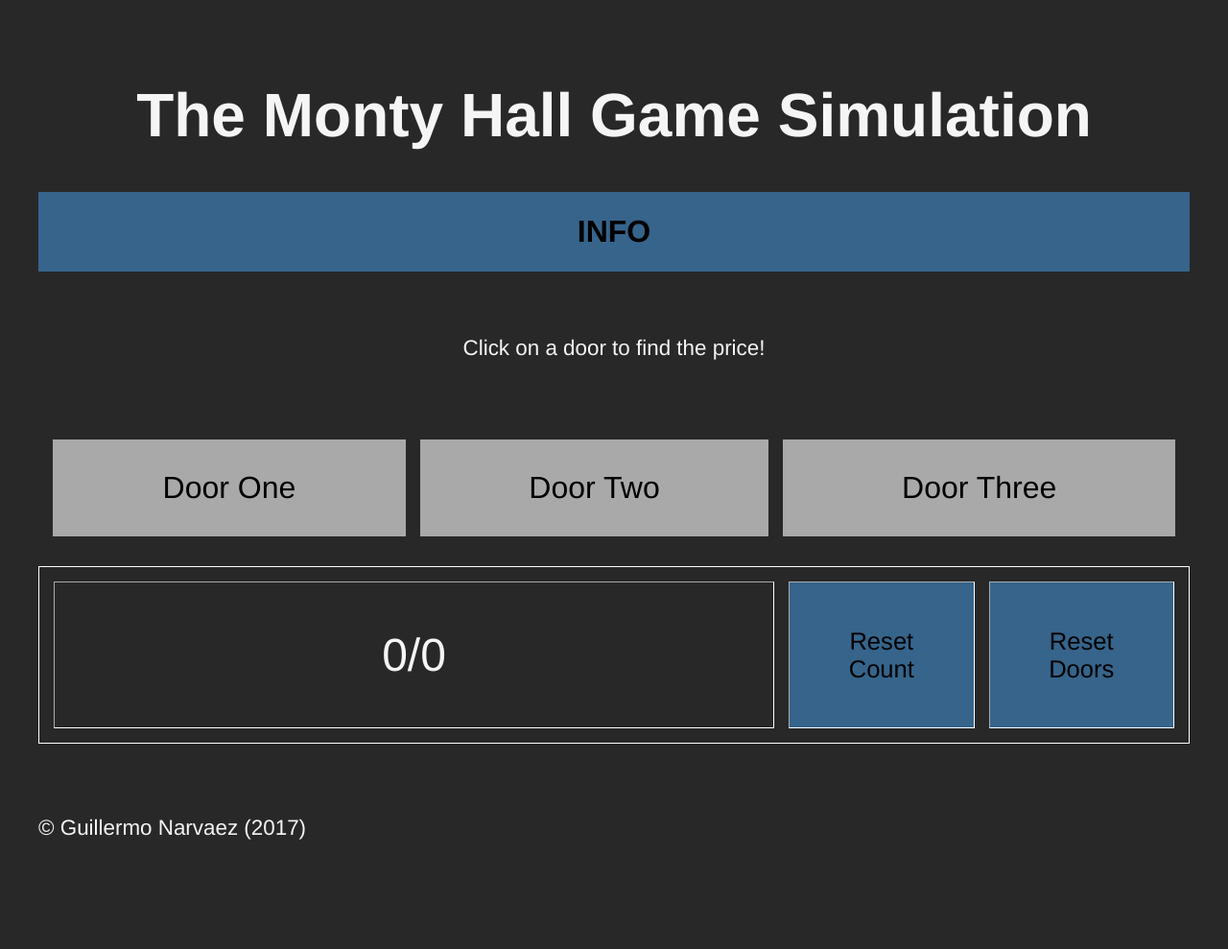
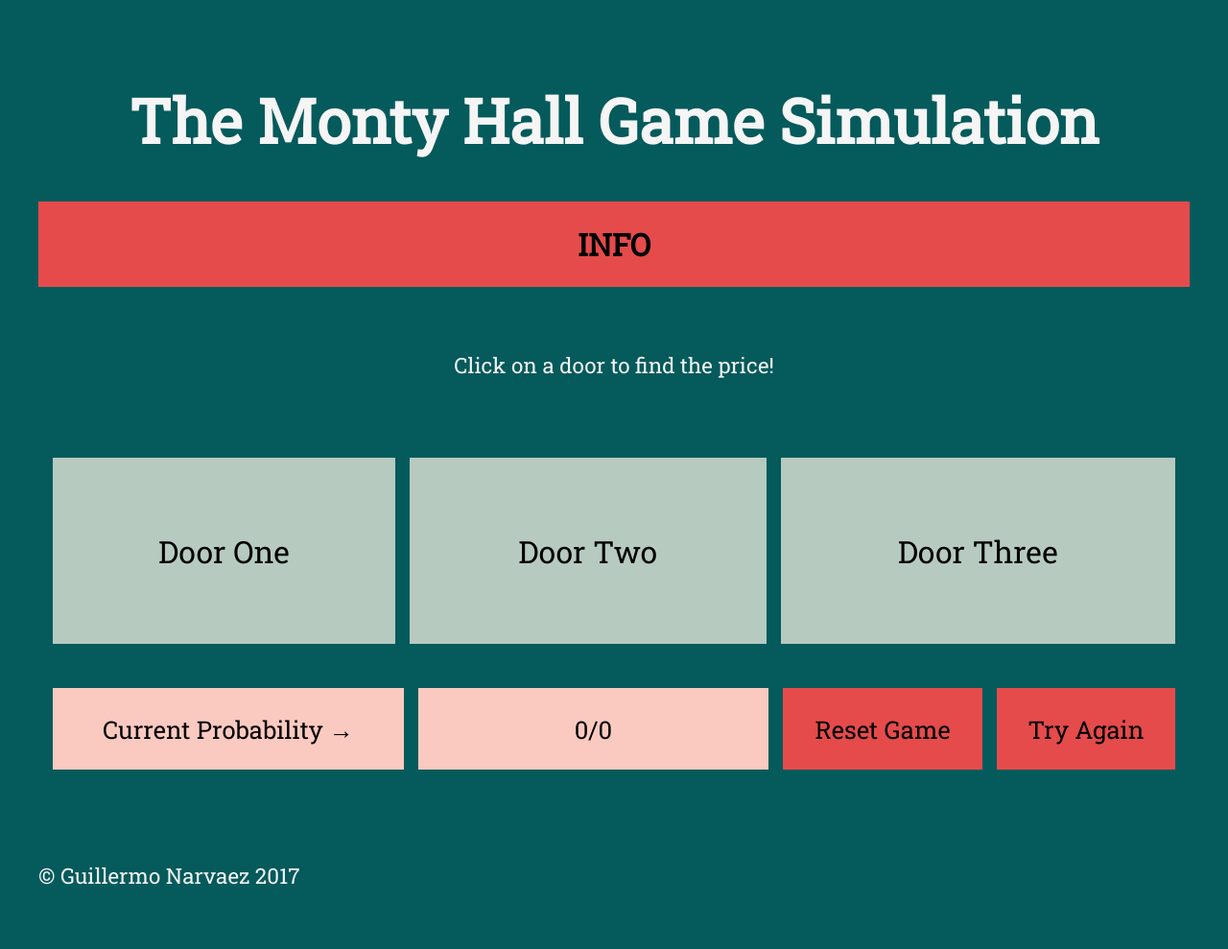
Before and after one commit to guillonapa/Monty-Hall, a PHP site: page / in a window 1280 px wide. Shown: the whole page at 96% size. Before the commit the page ends 875 px from the top, so only its background shows below. Run offline with PHP 8.4, Linux system fonts and the light colour scheme; some libraries are stand-ins or nearby versions.

Commit message:
Changed Style

```diff
--- a/home.html
+++ b/home.html
@@ -4,7 +4,7 @@
   <head>
     <!-- CSS file -->
     <link rel='stylesheet' type='text/css' href='main.css'>
-
+    <link href="https://fonts.googleapis.com/css?family=Roboto+Slab" rel="stylesheet">
     <title>The Monty Hall Site</title>
   </head>
   <body>
@@ -32,15 +32,17 @@
       <h1>Reset Doors</h1>
     </div> -->
 
-    <table class="bottom_table" style="width: 100%" cellspacing="15" border="10">
+    <table class="bottom_table" style="width: 100%" cellspacing="15" >
       <tr>
-        <td class="probability" style="width: 66%">0/0</td>
-        <td class="reset_count">Reset Count</td>
-        <td class="reset_button">Reset Doors</td>
+        <td class="probability_text" style="width: 32.5%">Current Probability &#8594;</td>
+        <!-- <td class="probability_arrow" style="width: 6%"></td> -->
+        <td class="probability" style="width: 32.5%">0/0</td>
+        <td class="reset_count">Reset Game</td>
+        <td class="reset_button">Try Again</td>
       </tr>
     </table>
 
-    <p class="copyright_bottom"><br><br>&copy; Guillermo Narvaez (2017)</p>
+    <p class="copyright_bottom"><br><br>&copy; Guillermo Narvaez 2017</p>
 
     <!-- Scripts -->
     <script src='https://code.jquery.com/jquery-3.1.0.min.js'></script>
--- a/main.css
+++ b/main.css
@@ -1,11 +1,11 @@
 body {
-  font-family: Helvetica;
+  font-family: 'Roboto Slab', serif;
   padding: 2em 2em 2em 2em;
-  background-color: #282828;
+  background-color: #055A5B;
 }
 
 .bottom_table {
-  border: 1px solid white;
+  border: 0px solid white;
 }
 
 .copyright_bottom {
@@ -19,7 +19,7 @@ body {
 }
 
 .doors {
-  background-color: #A9A9A9;
+  background-color: #B6CAC0;
   font-size: 2em;
   text-align: center;
 }
@@ -27,6 +27,7 @@ body {
 .doors_container {
   padding-top: 0em;
   padding-bottom: 1em;
+  height: 15em;
 }
 
 .door_text {
@@ -43,7 +44,7 @@ body {
 
 .info {
   font-size: 1em;
-  background-color: #36648B;
+  background-color: #E54B4B;
   text-align: center;
   padding: 0.1em 2em 0.1em 2em;
 }
@@ -54,14 +55,27 @@ body {
 }
 
 .probability {
+  font-size: 1.6em;
+  color: black;
+  text-align: center;
+  background-color: #FACAC0;
+}
+
+.probability_arrow {
   font-size: 3em;
   color: #F5F5F5;
+}
+
+.probability_text {
+  font-size: 1.6em;
+  color: black;
   text-align: center;
+  background-color: #FACAC0;
 }
 
 .reset_button {
   font-size: 1.6em;
-  background-color: #36648B;
+  background-color: #E54B4B;
   text-align: center;
 }
 
@@ -72,7 +86,7 @@ body {
 
 .reset_count {
   font-size: 1.6em;
-  background-color: #36648B;
+  background-color: #E54B4B;
   text-align: center;
 }
 
--- a/main.js
+++ b/main.js
@@ -25,7 +25,7 @@ function main() {
 
   //if reset button is clicked...
   $('.reset_button').on('click', function() {
-    $('.doors').css('background-color', '#A9A9A9');
+    $('.doors').css('background-color', '#B6CAC0');
 
     doorsReady = true;
     firstAttempt = true;
@@ -52,10 +52,10 @@ function main() {
         attempts++;
         if (openDoor('one',winningDoor)) {
           guessedRight++;
-          $('.probability').text(guessedRight + '/' + attempts + ' = ' + guessedRight/attempts);
+          $('.probability').text(guessedRight + '/' + attempts + ' = ' + (guessedRight/attempts).toFixed(3));
           $(this).css('background-color', 'rgb(38, 116, 81)');
         } else {
-          $('.probability').text(guessedRight + '/' + attempts + ' = ' + guessedRight/attempts);
+          $('.probability').text(guessedRight + '/' + attempts + ' = ' + (guessedRight/attempts).toFixed(3));
           $(this).css('background-color', 'rgb(182, 39, 39)');
         }
         doorsReady = false;
@@ -63,10 +63,10 @@ function main() {
         attempts++;
         if (openDoor('two',winningDoor)) {
           guessedRight++;
-          $('.probability').text(guessedRight + '/' + attempts + ' = ' + guessedRight/attempts);
+          $('.probability').text(guessedRight + '/' + attempts + ' = ' + (guessedRight/attempts).toFixed(3));
           $(this).css('background-color', 'rgb(38, 116, 81)');
         } else {
-          $('.probability').text(guessedRight + '/' + attempts + ' = ' + guessedRight/attempts);
+          $('.probability').text(guessedRight + '/' + attempts + ' = ' + (guessedRight/attempts).toFixed(3));
           $(this).css('background-color', 'rgb(182, 39, 39)');
         }
         doorsReady = false;
@@ -74,10 +74,10 @@ function main() {
         attempts++;
         if (openDoor('three',winningDoor)) {
           guessedRight++;
-          $('.probability').text(guessedRight + '/' + attempts + ' = ' + guessedRight/attempts);
+          $('.probability').text(guessedRight + '/' + attempts + ' = ' + (guessedRight/attempts).toFixed(3));
           $(this).css('background-color', 'rgb(38, 116, 81)');
         } else {
-          $('.probability').text(guessedRight + '/' + attempts + ' = ' + guessedRight/attempts);
+          $('.probability').text(guessedRight + '/' + attempts + ' = ' + (guessedRight/attempts).toFixed(3));
           $(this).css('background-color', 'rgb(182, 39, 39)');
         }
         doorsReady = false;
```
